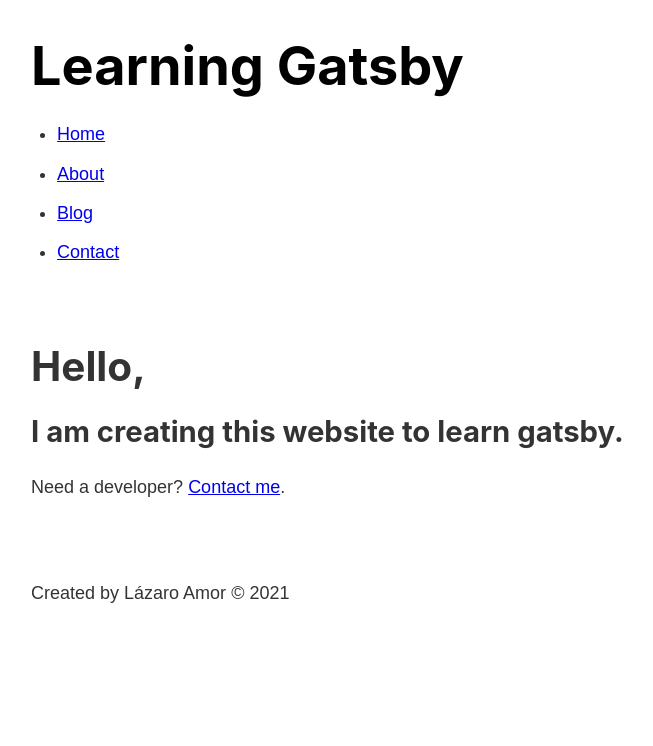
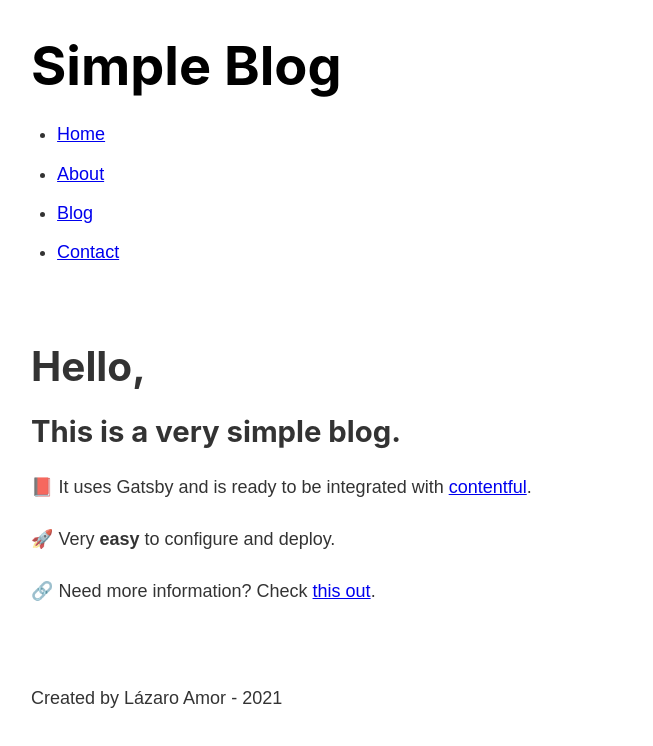
Before and after one commit to lazaropower/gatsby-simple-blog, a Gatsby site: page / in a window 1280 px wide. Shown: the whole page, without its empty margins (252-905 px from the left). Built offline with nearby package versions, Linux system fonts and the light colour scheme; Gatsby itself is replaced by a stand-in of ours.

Commit message:
Modified gatsby-config.js and all pages in the blog

```diff
--- a/gatsby-config.js
+++ b/gatsby-config.js
@@ -1,6 +1,6 @@
 module.exports = {
   siteMetadata: {
-    title: "Learning Gatsby",
+    title: "Simple Blog",
     author: "Lázaro Amor",
   },
   plugins: [
--- a/src/components/footer.js
+++ b/src/components/footer.js
@@ -16,7 +16,7 @@ const Footer = () => {
   return (
     <footer className={footerStyles.footer}>
       <p>
-        Created by {data.site.siteMetadata.author} &copy;{" "}
+        Created by {data.site.siteMetadata.author} - {" "}
         {new Date().getFullYear()}
       </p>
     </footer>
--- a/src/pages/about.js
+++ b/src/pages/about.js
@@ -7,9 +7,9 @@ const About = () => {
     return (
         <Layout>
             <Head title="About" />
-            <h1>About me</h1>
-            <p>Here it should be written a drescription about myself.</p>
-            <p>If you need something, reach me out <Link to='/contact'>here</Link>.</p>
+            <h1>About</h1>
+            <p>The main idea behind this project is to have the simplest blog ever.</p>
+            <p>Check more information <Link to='/contact'>here</Link>.</p>
         </Layout>
     )
 }
--- a/src/pages/contact.js
+++ b/src/pages/contact.js
@@ -7,8 +7,8 @@ const Contact = () => {
   return (
     <Layout>
       <Head title="Contact" />
-      <h1>Contact me!</h1>
-      <p>You can reach me out on <Link to="https://www.twitter.com/lazaro_8" target="_blank">twitter</Link>!</p>
+      <h1>Check it out!</h1>
+      <p>More information available on <Link to="https://github.com/lazaropower/gatsby-simple-blog" target="_blank">Github</Link>.</p>
       </Layout>
   )
 }
--- a/src/pages/index.js
+++ b/src/pages/index.js
@@ -10,9 +10,15 @@ export default function Home() {
     <Layout>
       <Head title="Home"/>
       <h1>Hello,</h1>
-      <h2>I am creating this website to learn gatsby.</h2>
+      <h2>This is a very <b>simple blog</b>.</h2>
       <p>
-        Need a developer? <Link to="/contact">Contact me</Link>.
+       📕 It uses Gatsby and is ready to be integrated with <Link to="https://www.contentful.com" target="_blank">contentful</Link>.
+      </p>
+      <p>
+       🚀 Very <b>easy</b> to configure and deploy.
+      </p>
+      <p>
+       🔗 Need more information? Check <Link to="/contact">this out</Link>.
       </p>
     </Layout>
   )
```
